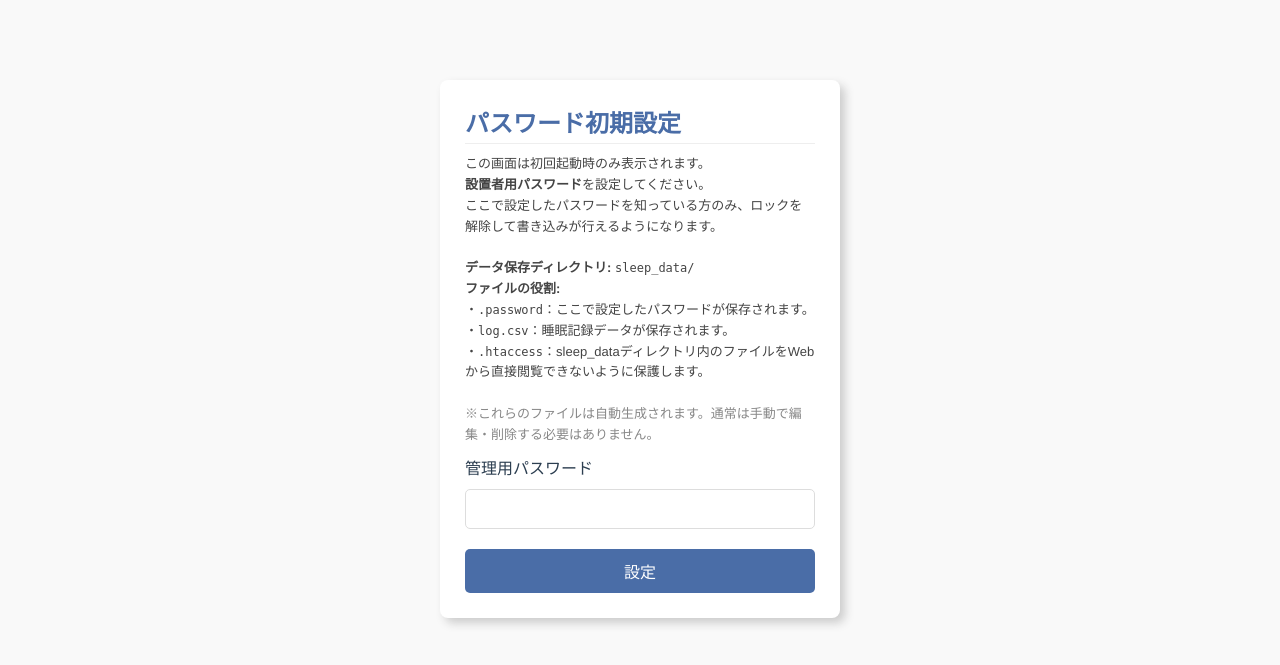
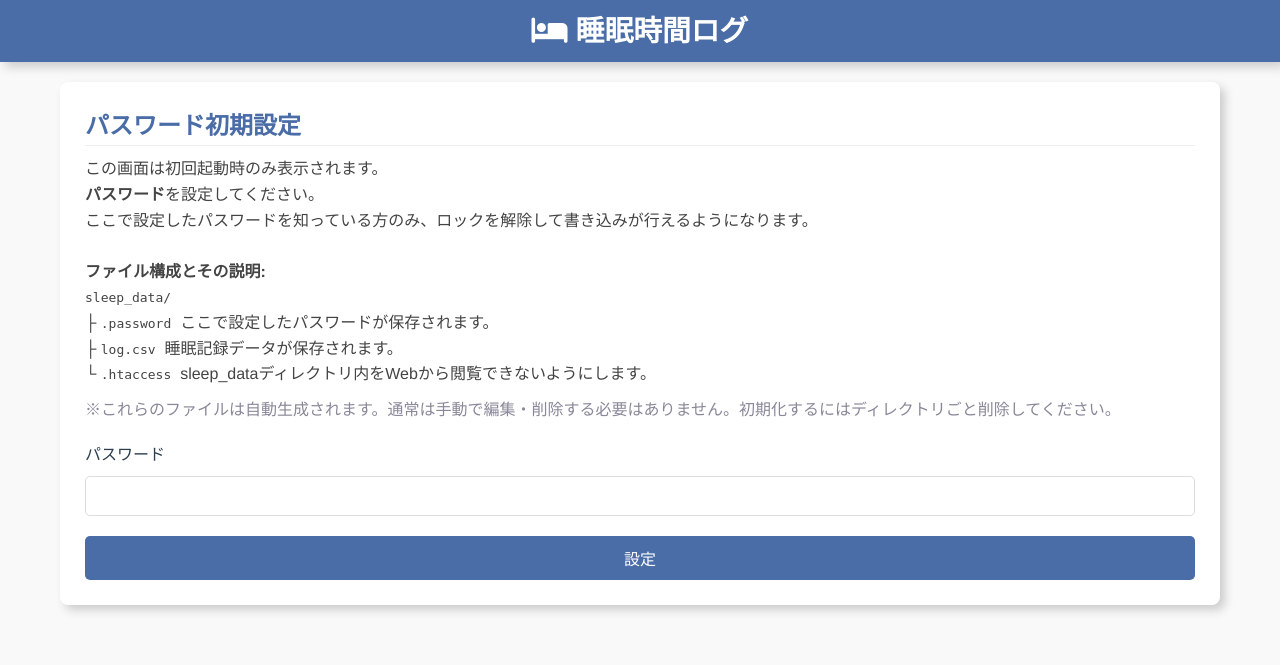
Before and after one commit to aidev2007/sleep_tracker, a PHP site: page / in a window 1280 px wide. Shown: the top 665 px of the page. Run offline with PHP 8.4, Linux system fonts and the light colour scheme.

Commit message:
パスワード初期設定画面の説明・スタイル調整

```diff
--- a/index.php
+++ b/index.php
@@ -480,8 +480,8 @@ $COMMON_CSS = <<<CSS
     }
     /* パスワード初期設定画面専用 */
     .setup-card {
-        max-width: 400px;
-        margin: 60px auto 0 auto;
+        /* max-width: 400px; */
+        /* margin: 60px auto 0 auto; */
     }
     .setup-btn {
         width: 100%;
@@ -491,9 +491,18 @@ $COMMON_CSS = <<<CSS
         width: 100%;
     }
     .setup_message {
-        font-size: small;
+        /* font-size: small; */
         color:#444444;
         margin-bottom: 10px;
+    }
+
+    .addtion {
+        color: #888899;
+        margin-left: 1em;
+        /* padding-left: -1em; */
+        text-indent: -1em;
+        margin-bottom: 20px;
+        /* font-size: small; */
     }
 
 </style>
@@ -530,6 +539,10 @@ if (!file_exists(PASSWORD_FILE)) {
         <?php echo $COMMON_CSS; ?>
     </head>
     <body>
+        <header>
+            <a href="index.php"><h1><i class="fas fa-bed"></i> 睡眠時間ログ</h1></a>
+        </header>
+
         <div class="container">
             <div class="card setup-card">
                 <h2>パスワード初期設定</h2>
@@ -538,16 +551,16 @@ if (!file_exists(PASSWORD_FILE)) {
                     <div class="form-group">
                         <p class="setup_message">
                             この画面は初回起動時のみ表示されます。<br>
-                            <b>設置者用パスワード</b>を設定してください。<br>
+                            <b>パスワード</b>を設定してください。<br>
                             ここで設定したパスワードを知っている方のみ、ロックを解除して書き込みが行えるようになります。<br><br>
-                            <b>データ保存ディレクトリ:</b> <code>sleep_data/</code><br>
-                            <b>ファイルの役割:</b><br>
-                            ・<code>.password</code>：ここで設定したパスワードが保存されます。<br>
-                            ・<code>log.csv</code>：睡眠記録データが保存されます。<br>
-                            ・<code>.htaccess</code>：sleep_dataディレクトリ内のファイルをWebから直接閲覧できないように保護します。<br><br>
-                            <span style="color:#888;">※これらのファイルは自動生成されます。通常は手動で編集・削除する必要はありません。</span>
+                            <b>ファイル構成とその説明:</b><br>
+                            <code>sleep_data/</code><br>
+                            ├ <code>.password</code> &nbsp;ここで設定したパスワードが保存されます。<br>
+                            ├ <code>log.csv</code> &nbsp;睡眠記録データが保存されます。<br>
+                            └ <code>.htaccess</code> &nbsp;sleep_dataディレクトリ内をWebから閲覧できないようにします。
                         </p>
-                        <label for="setup_password">管理用パスワード</label>
+                        <p class="addtion">※これらのファイルは自動生成されます。通常は手動で編集・削除する必要はありません。初期化するにはディレクトリごと削除してください。</p>
+                        <label for="setup_password">パスワード</label>
                         <input type="password" id="setup_password" name="setup_password" class="form-control setup-input" required>
                     </div>
                     <button type="submit" class="btn setup-btn">設定</button>
```
